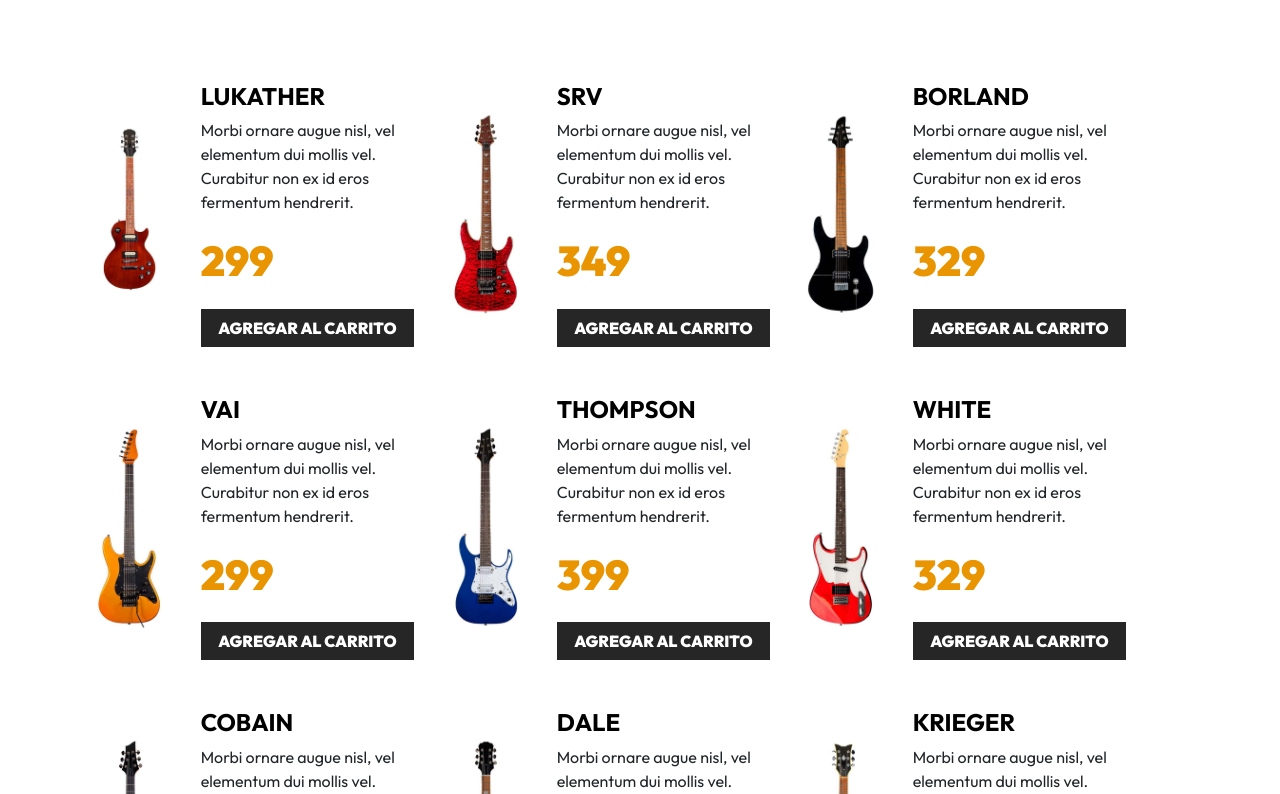
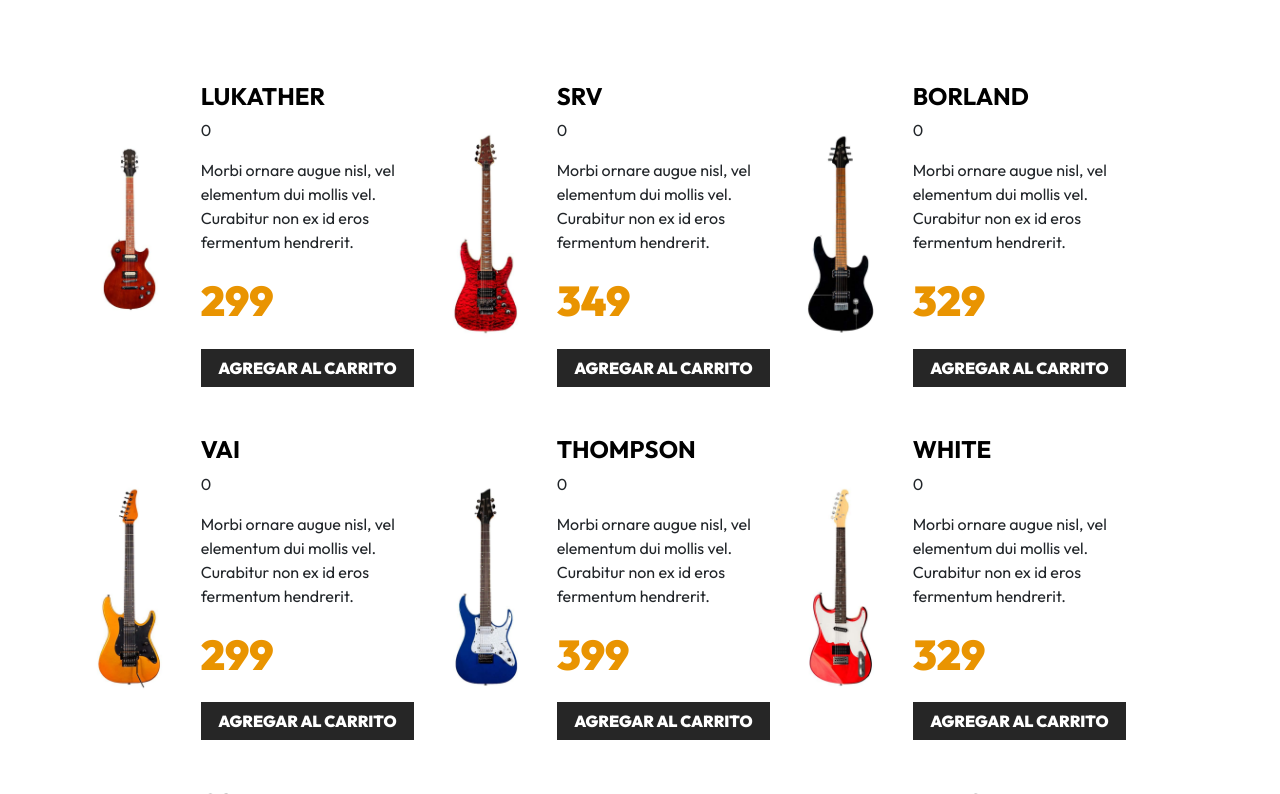
Before and after one commit to jlcarrascof/guitarla-vue, a Vue app: page / in a window 1280 px wide. Shown: the part 826-1620 px from the top of the page. Built offline with nearby package versions, Linux system fonts and the light colour scheme.

Commit message:
feat(Guitarra.vue): add cart functionality with item count display

```diff
--- a/src/components/Guitarra.vue
+++ b/src/components/Guitarra.vue
@@ -1,4 +1,8 @@
 <script setup>
+    import { ref } from 'vue'
+
+    const numero = ref(0)
+
     const props = defineProps({
         guitarra: {
             type: Object,
@@ -17,11 +21,13 @@
         </div>
         <div class="col-8">
             <h3 class="text-black fs-4 fw-bold text-uppercase">{{ guitarra.nombre }}</h3>
+            <p>{{ numero }}</p>
             <p>{{ guitarra.descripcion }}</p>
             <p class="fw-black text-primary fs-3">{{ guitarra.precio }}</p>
             <button
                 type="button"
                 class="btn btn-dark w-100"
+                @click="numero++"
             >Agregar al Carrito</button>
         </div>
     </div><!-- FIN GUITARRA -->
```
